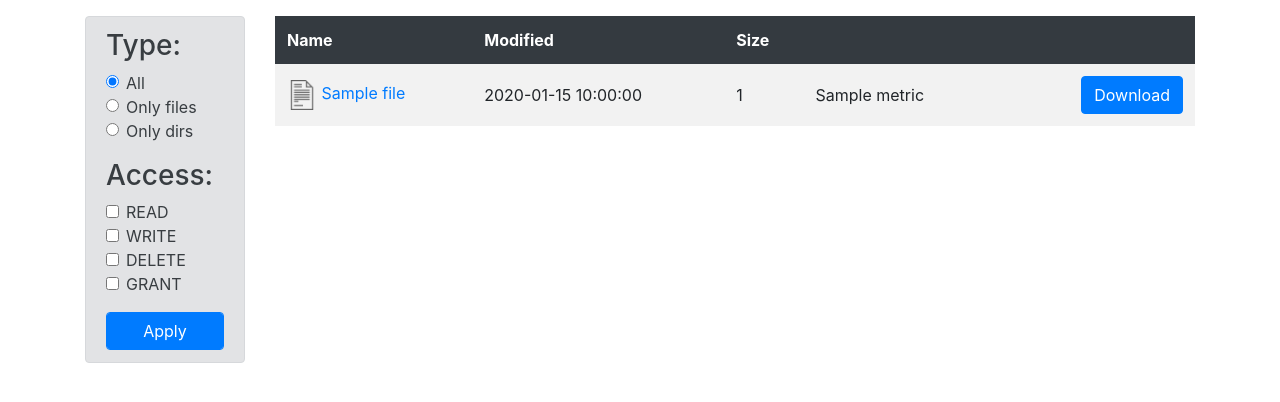
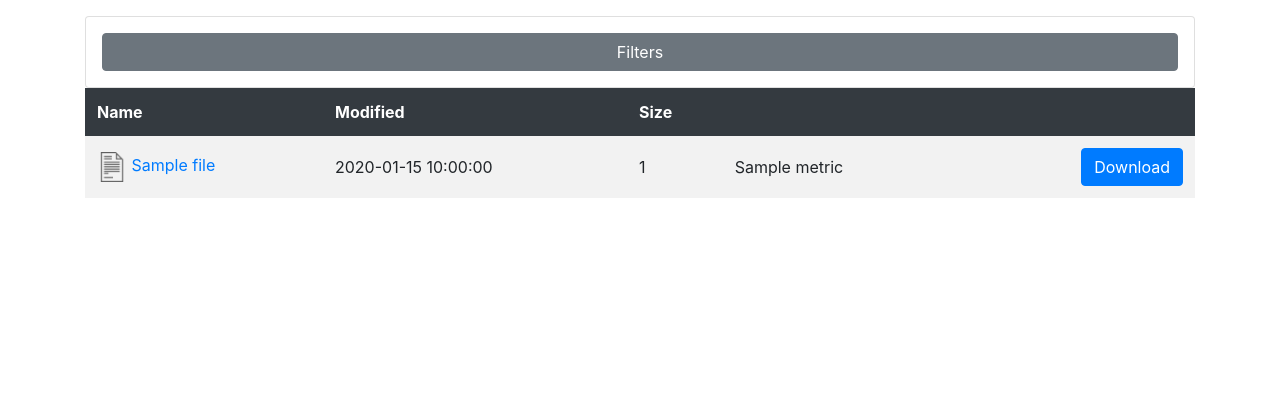
Before and after one commit to AleksandrKovshariov/Client, a Flask app: template templates/files/files.html in a window 1280 px wide. Shown: the part 128-530 px from the top of the page. Run offline with Flask 2, Linux system fonts and the light colour scheme; the template is opened without the code that fills it: most values are stand-ins (such as "Sample title", 1, 10 or a date in 2020); some libraries are stand-ins or nearby versions.

Commit message:
Change filters design, move it to top and add disable for uploading button

```diff
--- a/static/js/upload.js
+++ b/static/js/upload.js
@@ -3,6 +3,7 @@ $(function () {
 
     const progress_bar = $('.progress-bar');
     const status = $('#status');
+    const btn_submit = $('#submit');
 
     $('#upload_form').ajaxForm({
         beforeSend: function() {
@@ -10,6 +11,8 @@ $(function () {
             let percentVal = '0%';
             progress_bar.width(percentVal);
             progress_bar.html(percentVal);
+            btn_submit.val("Loading...");
+            btn_submit.prop('disabled', true);
         },
         uploadProgress: function(event, position, total, percentComplete) {
             let percentVal = percentComplete + '%';
@@ -18,6 +21,8 @@ $(function () {
         },
         complete: function(xhr) {
             status.html(xhr.responseText);
+            btn_submit.val("Upload");
+            btn_submit.prop('disabled', false);
         }
     });
 });
--- a/templates/files/files.html
+++ b/templates/files/files.html
@@ -16,24 +16,27 @@
           <li class="breadcrumb-item active" aria-current="page">{{ dir }}</li>
       </ol>
   </nav>
-  <div class="row">
-      <div class="col-sm-2">
-        <form method="get" class="alert alert-secondary">
+
+  <div class="card p-3">
+    <button class="btn btn-secondary" type="button" data-toggle="collapse" data-target="#filters" aria-expanded="false" aria-controls="collapseExample">
+        Filters
+    </button>
+    <form method="get" class="collapse" id="filters">
       <div class="form-group">
         <h3>Type:</h3>
-            <div class="form-check">
+        <div class="form-check form-check-inline">
           <input class="form-check-input" type="radio" name="exampleRadios" id="exampleRadios1" value="option1" checked>
           <label class="form-check-label" for="exampleRadios1">
             All
           </label>
         </div>
-            <div class="form-check">
+        <div class="form-check form-check-inline">
           <input class="form-check-input" type="radio" name="exampleRadios" id="exampleRadios2" value="option2">
           <label class="form-check-label" for="exampleRadios2">
             Only files
           </label>
         </div>
-            <div class="form-check">
+        <div class="form-check form-check-inline">
           <input class="form-check-input" type="radio" name="exampleRadios" id="exampleRadios3" value="option3">
           <label class="form-check-label" for="exampleRadios3">
             Only dirs
@@ -42,25 +45,25 @@
       </div>
       <div class="form-group">
         <h3>Access:</h3>
-            <div class="form-check">
+        <div class="form-check form-check-inline">
           <input class="form-check-input" type="checkbox" name="exampleRadios" id="checkbox1" value="option1">
           <label class="form-check-label" for="checkbox1">
             READ
           </label>
         </div>
-            <div class="form-check">
+        <div class="form-check form-check-inline">
           <input class="form-check-input" type="checkbox" name="exampleRadios" id="checkbox2" value="option2">
           <label class="form-check-label" for="checkbox2">
             WRITE
           </label>
         </div>
-            <div class="form-check">
+        <div class="form-check form-check-inline">
           <input class="form-check-input" type="checkbox" name="exampleRadios" id="checkbox3" value="option3">
           <label class="form-check-label" for="checkbox3">
             DELETE
           </label>
         </div>
-            <div class="form-check">
+        <div class="form-check form-check-inline">
           <input class="form-check-input" type="checkbox" name="exampleRadios" id="checkbox4" value="option3">
           <label class="form-check-label" for="checkbox4">
             GRANT
@@ -70,7 +73,7 @@
       <input type="submit" value="Apply" class="btn btn-primary form-control">
     </form>
   </div>
-      <div class="col-sm-10 justify-content-md-center align-items-center">
+
   <table class="table table-striped table-borderless">
       <thead class="thead-dark">
         <tr>
@@ -82,6 +85,7 @@
           <th scope="col"></th>
         </tr>
       </thead>
+
       {% for file in files %}
       <tr>
         <td class="align-middle">
@@ -125,6 +129,4 @@
       {% endfor %}
   </table>
 </div>
-  </div>
-</div>
 {% endblock %}
--- a/templates/files/upload.html
+++ b/templates/files/upload.html
@@ -33,7 +33,7 @@
             <input type="file" name="file" class="form-control-file" id="file" required/>
         </div>
         <div>
-            <input type="submit" class="btn btn-primary form-control" value="Upload"/>
+            <input id="submit" type="submit" class="btn btn-primary form-control" value="Upload"/>
         </div>
         <br>
         <div class="progress">
```
Lines whose indentation alone changed are shown as unchanged.
